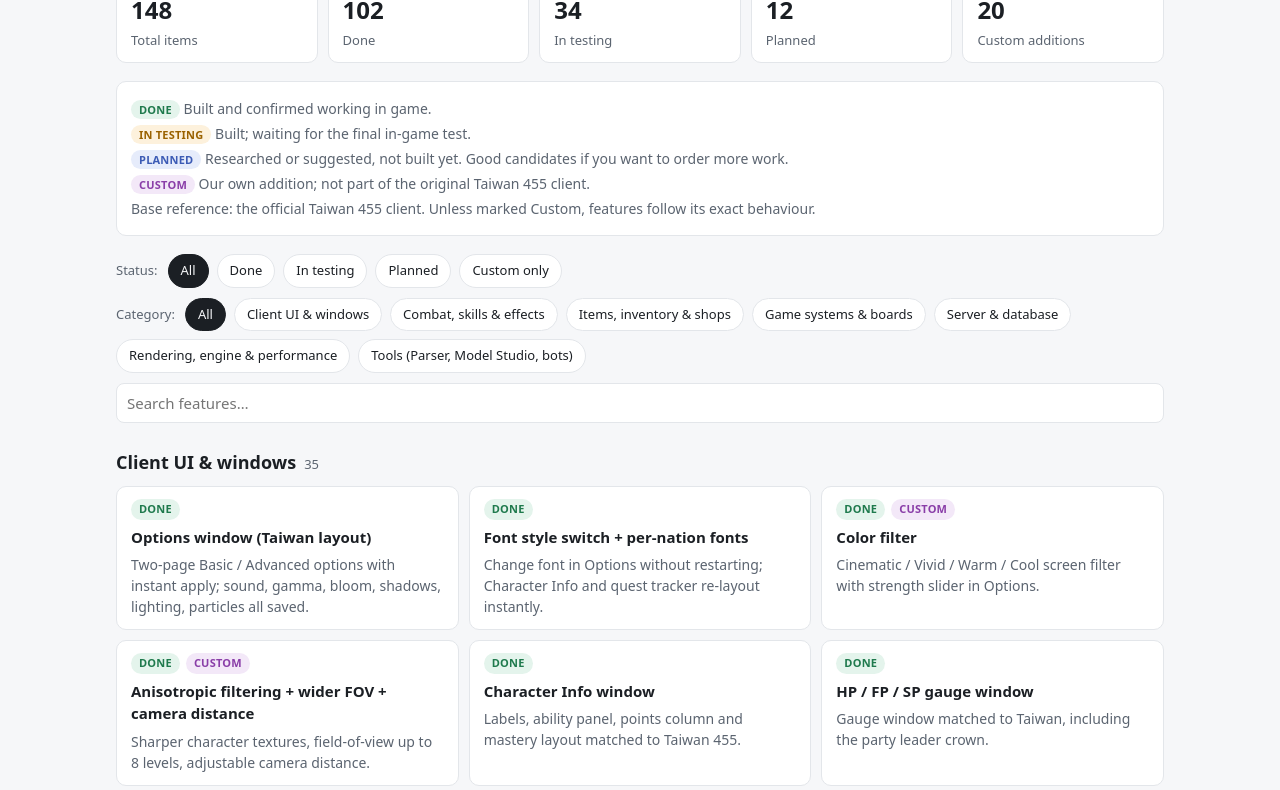
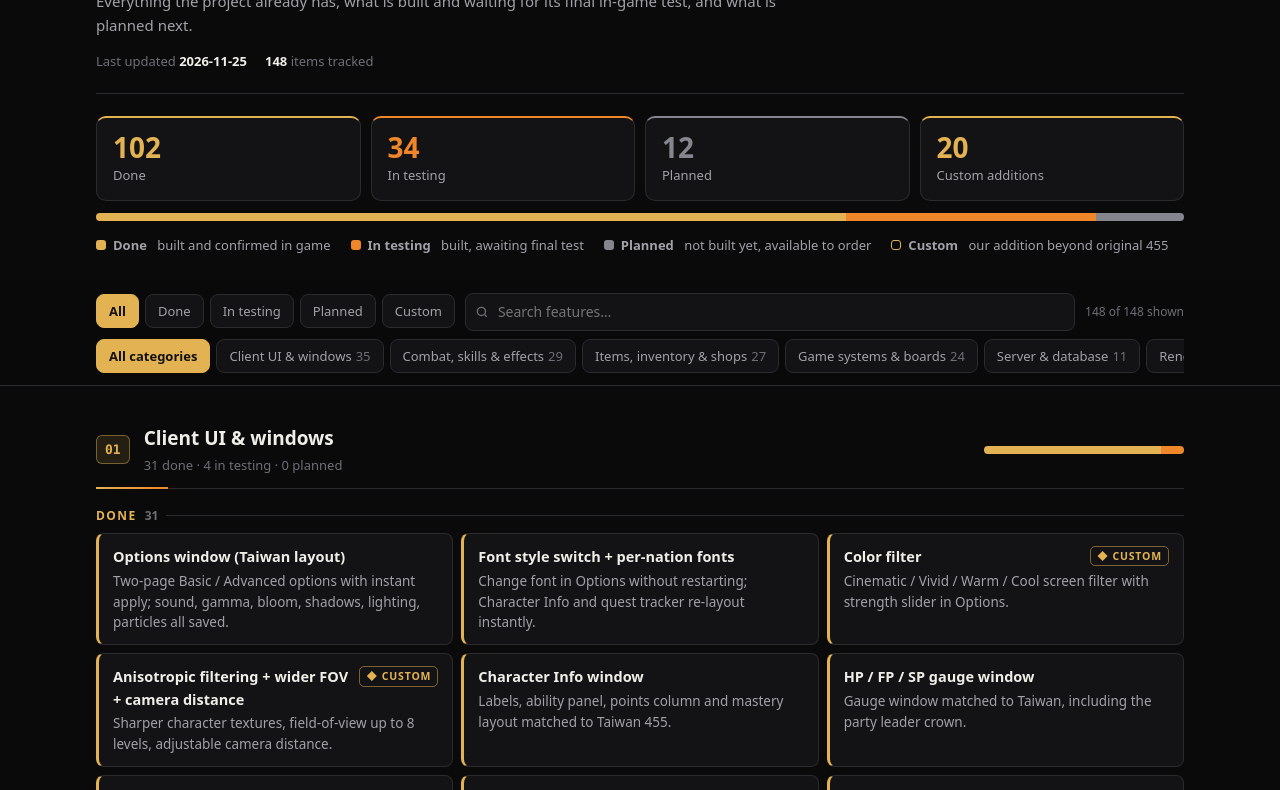
Before and after one commit to legendofcr33d/rf455-roadmap, a plain HTML site: page index.html in a window 1280 px wide. Shown: the part 131-921 px from the top of the page. Drawn offline with Linux system fonts and the light colour scheme.

Commit message:
Restyle roadmap: black/gray with gold/orange accents, grouped by status per category
Co-Authored-By: Claude Opus 5.5 <noreply@anthropic.com>

```diff
--- a/index.html
+++ b/index.html
@@ -5,76 +5,127 @@
 <meta name="viewport" content="width=device-width, initial-scale=1">
 <title>RF Online 455 Roadmap</title>
 <meta name="description" content="What the RF Online 455 project already has, what is in testing, and what is planned.">
+<meta name="theme-color" content="#0a0a0b">
 <style>
 :root{
-  --bg:#f6f7f9; --card:#fff; --ink:#1b1f24; --muted:#5b6470; --line:#e3e6ea;
-  --done:#1f7a4d; --done-bg:#e4f4ec; --test:#9a6200; --test-bg:#fdf1dc;
-  --plan:#3c5bb5; --plan-bg:#e6ecfb; --custom:#8a3ea8; --custom-bg:#f3e8f8;
-  --accent:#1b1f24;
-}
-@media (prefers-color-scheme: dark){
-  :root{
-    --bg:#121418; --card:#1b1e24; --ink:#e8eaed; --muted:#9aa3ae; --line:#2b3039;
-    --done:#6fd19e; --done-bg:#16301f; --test:#f2c06b; --test-bg:#33280f;
-    --plan:#93aaf0; --plan-bg:#1c2540; --custom:#d39cf0; --custom-bg:#2f1d38;
-    --accent:#e8eaed;
-  }
+  --bg:#0a0a0b; --s1:#131315; --s2:#1a1a1d; --s3:#232327; --line:#2a2a2f;
+  --ink:#efeee9; --muted:#a2a1a8; --dim:#6f6e76;
+  --gold:#e3b252; --orange:#f0862a; --gray:#85858d;
+  --gold-soft:rgba(227,178,82,.12); --orange-soft:rgba(240,134,42,.12); --gray-soft:rgba(133,133,141,.14);
+  color-scheme:dark;
 }
 *{box-sizing:border-box}
-body{margin:0;background:var(--bg);color:var(--ink);font:15px/1.5 system-ui,-apple-system,"Segoe UI",Roboto,sans-serif}
-.wrap{max-width:1080px;margin:0 auto;padding:24px 16px 64px}
-h1{font-size:26px;margin:0 0 4px}
-.sub{color:var(--muted);margin:0 0 20px}
-.stats{display:grid;grid-template-columns:repeat(auto-fit,minmax(150px,1fr));gap:10px;margin-bottom:18px}
-.stat{background:var(--card);border:1px solid var(--line);border-radius:10px;padding:12px 14px}
-.stat b{display:block;font-size:24px}
+html{scroll-behavior:smooth}
+body{margin:0;background:var(--bg);color:var(--ink);font:15px/1.55 system-ui,-apple-system,"Segoe UI",Roboto,sans-serif;-webkit-font-smoothing:antialiased}
+.topline{height:3px;background:linear-gradient(90deg,var(--gold),var(--orange) 60%,transparent)}
+.wrap{max-width:1120px;margin:0 auto;padding:0 16px}
+
+/* header */
+header{padding:36px 0 22px;border-bottom:1px solid var(--line)}
+.eyebrow{font-size:12px;letter-spacing:.18em;text-transform:uppercase;color:var(--gold);font-weight:600;margin:0 0 10px}
+h1{font-size:clamp(26px,5vw,38px);line-height:1.15;margin:0 0 10px;font-weight:750;letter-spacing:-.01em}
+h1 span{background:linear-gradient(90deg,var(--gold),var(--orange));-webkit-background-clip:text;background-clip:text;color:transparent}
+.sub{color:var(--muted);margin:0;max-width:680px}
+.meta{display:flex;flex-wrap:wrap;gap:6px 18px;margin-top:14px;font-size:13px;color:var(--dim)}
+.meta b{color:var(--ink);font-weight:600}
+
+/* overview */
+.overview{display:grid;grid-template-columns:repeat(4,1fr);gap:10px;margin:22px 0 12px}
+.stat{background:var(--s1);border:1px solid var(--line);border-top:2px solid var(--c);border-radius:10px;padding:14px 16px}
+.stat b{display:block;font-size:28px;line-height:1.1;font-weight:700;color:var(--c)}
 .stat span{color:var(--muted);font-size:13px}
-.legend{background:var(--card);border:1px solid var(--line);border-radius:10px;padding:12px 14px;margin-bottom:18px;font-size:14px;color:var(--muted)}
-.legend p{margin:4px 0}
-.filters{display:flex;flex-wrap:wrap;gap:8px;margin-bottom:10px;align-items:center}
-.filters label{font-size:13px;color:var(--muted);margin-right:2px}
-.chip{border:1px solid var(--line);background:var(--card);color:var(--ink);border-radius:999px;padding:6px 12px;font:inherit;font-size:13px;cursor:pointer}
-.chip[aria-pressed="true"]{background:var(--accent);color:var(--bg);border-color:var(--accent)}
-input[type=search]{flex:1;min-width:200px;border:1px solid var(--line);background:var(--card);color:var(--ink);border-radius:8px;padding:8px 10px;font:inherit}
-section{margin-top:26px}
-section h2{font-size:18px;margin:0 0 10px;display:flex;gap:8px;align-items:baseline}
-section h2 small{color:var(--muted);font-weight:400;font-size:13px}
-.grid{display:grid;grid-template-columns:repeat(auto-fill,minmax(300px,1fr));gap:10px}
-.item{background:var(--card);border:1px solid var(--line);border-radius:10px;padding:12px 14px}
-.item h3{font-size:15px;margin:0 0 6px}
-.item p{margin:0;color:var(--muted);font-size:14px}
-.tags{display:flex;flex-wrap:wrap;gap:6px;margin-bottom:6px}
-.tag{font-size:11px;font-weight:600;border-radius:999px;padding:2px 8px;letter-spacing:.02em}
-.t-done{color:var(--done);background:var(--done-bg)}
-.t-test{color:var(--test);background:var(--test-bg)}
-.t-plan{color:var(--plan);background:var(--plan-bg)}
-.t-custom{color:var(--custom);background:var(--custom-bg)}
-.empty{color:var(--muted);padding:20px 0}
-footer{margin-top:40px;color:var(--muted);font-size:13px}
+.bar{display:flex;height:8px;border-radius:99px;overflow:hidden;background:var(--s3)}
+.bar i{display:block;height:100%}
+.bar i.s-done{background:var(--gold)} .bar i.s-test{background:var(--orange)} .bar i.s-plan{background:var(--gray)}
+.legend{display:flex;flex-wrap:wrap;gap:8px 20px;margin:14px 0 26px;font-size:13px;color:var(--muted)}
+.legend span{display:inline-flex;align-items:center;gap:7px}
+.dot{width:10px;height:10px;border-radius:3px;background:var(--c);flex:none}
+.s-done{--c:var(--gold);--soft:var(--gold-soft)}
+.s-test{--c:var(--orange);--soft:var(--orange-soft)}
+.s-plan{--c:var(--gray);--soft:var(--gray-soft)}
+.s-custom{--c:var(--gold);--soft:var(--gold-soft)}
+
+/* toolbar */
+.toolbar{position:sticky;top:0;z-index:5;background:rgba(10,10,11,.94);backdrop-filter:blur(8px);border-bottom:1px solid var(--line);padding:12px 0 10px}
+.tb-row{display:flex;gap:10px;align-items:center;flex-wrap:wrap}
+.chips{display:flex;gap:6px;overflow-x:auto;scrollbar-width:none;padding-bottom:2px}
+.chips::-webkit-scrollbar{display:none}
+.chip{flex:none;border:1px solid var(--line);background:var(--s1);color:var(--muted);border-radius:8px;padding:6px 12px;font:inherit;font-size:13px;cursor:pointer;white-space:nowrap}
+.chip:hover{color:var(--ink);border-color:#3a3a40}
+.chip em{font-style:normal;color:var(--dim);margin-left:4px}
+.chip[aria-pressed="true"]{color:#111;background:var(--gold);border-color:var(--gold);font-weight:600}
+.chip[aria-pressed="true"] em{color:#3d2c08}
+.chip:focus-visible,input:focus-visible{outline:2px solid var(--orange);outline-offset:2px}
+.search{flex:1;min-width:180px;position:relative}
+.search input{width:100%;border:1px solid var(--line);background:var(--s1);color:var(--ink);border-radius:8px;padding:7px 10px 7px 32px;font:inherit;font-size:14px}
+.search svg{position:absolute;left:10px;top:50%;transform:translateY(-50%);color:var(--dim)}
+#catFilters{margin-top:8px}
+.shown{font-size:12px;color:var(--dim);white-space:nowrap}
+
+/* sections */
+main{padding:8px 0 40px}
+section{margin-top:30px;scroll-margin-top:120px}
+.cat-head{display:grid;grid-template-columns:auto 1fr 200px;gap:14px;align-items:center;padding-bottom:12px;border-bottom:1px solid var(--line);position:relative}
+.cat-head::after{content:"";position:absolute;left:0;bottom:-1px;width:72px;height:2px;background:linear-gradient(90deg,var(--gold),var(--orange))}
+.num{font:600 13px/1 ui-monospace,Consolas,monospace;color:var(--gold);border:1px solid rgba(227,178,82,.45);border-radius:6px;padding:7px 8px;background:var(--gold-soft)}
+.cat-head h2{font-size:19px;margin:0;font-weight:650}
+.cat-head p{margin:2px 0 0;font-size:13px;color:var(--dim)}
+.grp{display:flex;align-items:center;gap:8px;margin:18px 0 8px;font-size:12px;letter-spacing:.12em;text-transform:uppercase;color:var(--c);font-weight:650}
+.grp span{color:var(--dim);letter-spacing:0}
+.grp::after{content:"";flex:1;height:1px;background:var(--line)}
+.grid{display:grid;grid-template-columns:repeat(auto-fill,minmax(320px,1fr));gap:8px}
+.item{background:var(--s1);border:1px solid var(--line);border-left:3px solid var(--c);border-radius:8px;padding:11px 14px;transition:border-color .15s,background .15s}
+.item:hover{background:var(--s2);border-color:#38383e;border-left-color:var(--c)}
+.item-top{display:flex;gap:8px;align-items:flex-start;justify-content:space-between}
+.item h4{margin:0 0 3px;font-size:14.5px;font-weight:600}
+.item p{margin:0;color:var(--muted);font-size:13.5px}
+.badge{flex:none;font-size:10.5px;font-weight:700;letter-spacing:.08em;text-transform:uppercase;color:var(--gold);border:1px solid rgba(227,178,82,.5);border-radius:5px;padding:1px 6px;margin-top:1px}
+.empty{color:var(--muted);padding:40px 0;text-align:center}
+footer{border-top:1px solid var(--line);padding:20px 0 40px;color:var(--dim);font-size:13px}
+
+@media (max-width:720px){
+  .overview{grid-template-columns:repeat(2,1fr)}
+  .cat-head{grid-template-columns:auto 1fr}
+  .cat-head .bar{grid-column:1/-1}
+  .grid{grid-template-columns:1fr}
+  .toolbar{position:static}
+}
 </style>
 </head>
 <body>
+<div class="topline"></div>
 <div class="wrap">
-  <h1>RF Online 455 — Feature &amp; Fix Roadmap</h1>
-  <p class="sub">What the project already has, what is built and waiting for in-game testing, and what is planned. Last updated <b id="updated">2026-11-25</b>.</p>
+  <header>
+    <p class="eyebrow">RF Online · Taiwan 455 base</p>
+    <h1>Feature &amp; Fix <span>Roadmap</span></h1>
+    <p class="sub">Everything the project already has, what is built and waiting for its final in-game test, and what is planned next.</p>
+    <div class="meta"><span>Last updated <b id="updated">2026-11-25</b></span><span><b id="total"></b> items tracked</span></div>
+  </header>
 
-  <div class="stats" id="stats"></div>
+  <div class="overview" id="stats"></div>
+  <div class="bar" id="bar" role="img" aria-label="Overall progress"></div>
+  <div class="legend">
+    <span><i class="dot s-done"></i><b>Done</b>&nbsp;built and confirmed in game</span>
+    <span><i class="dot s-test"></i><b>In testing</b>&nbsp;built, awaiting final test</span>
+    <span><i class="dot s-plan"></i><b>Planned</b>&nbsp;not built yet, available to order</span>
+    <span><i class="dot s-custom" style="background:none;border:1px solid var(--gold)"></i><b>Custom</b>&nbsp;our addition beyond original 455</span>
+  </div>
+</div>
 
-  <div class="legend">
-    <p><span class="tag t-done">DONE</span> Built and confirmed working in game.</p>
-    <p><span class="tag t-test">IN TESTING</span> Built; waiting for the final in-game test.</p>
-    <p><span class="tag t-plan">PLANNED</span> Researched or suggested, not built yet. Good candidates if you want to order more work.</p>
-    <p><span class="tag t-custom">CUSTOM</span> Our own addition; not part of the original Taiwan 455 client.</p>
-    <p>Base reference: the official Taiwan 455 client. Unless marked Custom, features follow its exact behaviour.</p>
+<div class="toolbar">
+  <div class="wrap">
+    <div class="tb-row">
+      <div class="chips" id="statusFilters"></div>
+      <label class="search"><svg width="14" height="14" viewBox="0 0 24 24" fill="none" stroke="currentColor" stroke-width="2.4" aria-hidden="true"><circle cx="11" cy="11" r="7"/><path d="m20 20-3.5-3.5"/></svg><input type="search" id="q" placeholder="Search features…" aria-label="Search features"></label>
+      <span class="shown" id="shown"></span>
+    </div>
+    <div class="chips" id="catFilters"></div>
   </div>
+</div>
 
-  <div class="filters" id="statusFilters"><label>Status:</label></div>
-  <div class="filters" id="catFilters"><label>Category:</label></div>
-  <div class="filters"><input type="search" id="q" placeholder="Search features…" aria-label="Search features"></div>
-
-  <div id="list"></div>
-
-  <footer>This list summarises the project's work log. Status reflects the latest test result we have; features marked In testing may still change.</footer>
+<div class="wrap">
+  <main id="list"></main>
+  <footer>Unless marked Custom, every feature follows the official Taiwan 455 client's behaviour. Status reflects the latest in-game test; items In testing may still change.</footer>
 </div>
 
 <script>
@@ -246,46 +297,55 @@ const F = [
 ["tools","plan",1,"RF Online Studio","Standalone client asset/remodel tool; first viewer slice built."],
 ];
 
-const STATUS = {done:["DONE","t-done"], test:["IN TESTING","t-test"], plan:["PLANNED","t-plan"]};
+const STATUS = {done:["Done","s-done"], test:["In testing","s-test"], plan:["Planned","s-plan"]};
+const ORDER = ["done","test","plan"];
 const state = {status:"all", cat:"all", q:""};
+const esc = s => s.replace(/[&<>"]/g, c => ({"&":"&amp;","<":"&lt;",">":"&gt;",'"':"&quot;"}[c]));
+const count = (arr, s) => arr.filter(f => f[1] === s).length;
+const bar = arr => ORDER.map(s => { const n = count(arr, s); return n ? `<i class="${STATUS[s][1]}" style="width:${n / arr.length * 100}%" title="${STATUS[s][0]}: ${n}"></i>` : ""; }).join("");
 
-function chip(parent, label, key, val){
-  const b = document.createElement("button");
-  b.className = "chip"; b.type = "button"; b.textContent = label;
-  b.dataset.key = key; b.dataset.val = val;
-  b.setAttribute("aria-pressed", state[key] === val);
-  b.onclick = () => { state[key] = val; parent.querySelectorAll(".chip").forEach(c => c.setAttribute("aria-pressed", c.dataset.val === val)); render(); };
-  parent.appendChild(b);
+document.getElementById("total").textContent = F.length;
+document.getElementById("stats").innerHTML =
+  ORDER.map(s => `<div class="stat ${STATUS[s][1]}"><b>${count(F, s)}</b><span>${STATUS[s][0]}</span></div>`).join("") +
+  `<div class="stat s-custom"><b>${F.filter(f => f[2]).length}</b><span>Custom additions</span></div>`;
+document.getElementById("bar").innerHTML = bar(F);
+
+function chips(id, key, opts){
+  const el = document.getElementById(id);
+  el.innerHTML = opts.map(([label, v]) => `<button type="button" class="chip" data-v="${v}" aria-pressed="${state[key] === v}">${label}</button>`).join("");
+  el.onclick = e => {
+    const b = e.target.closest(".chip"); if (!b) return;
+    state[key] = b.dataset.v;
+    el.querySelectorAll(".chip").forEach(c => c.setAttribute("aria-pressed", c === b));
+    render();
+  };
 }
-const sf = document.getElementById("statusFilters"), cf = document.getElementById("catFilters");
-[["All","all"],["Done","done"],["In testing","test"],["Planned","plan"],["Custom only","custom"]].forEach(([l,v]) => chip(sf,l,"status",v));
-chip(cf,"All","cat","all"); Object.entries(CATS).forEach(([k,v]) => chip(cf,v,"cat",k));
+chips("statusFilters", "status", [["All","all"],["Done","done"],["In testing","test"],["Planned","plan"],["Custom","custom"]]);
+chips("catFilters", "cat", [["All categories","all"], ...Object.entries(CATS).map(([k, v]) => [`${esc(v)}<em>${F.filter(f => f[0] === k).length}</em>`, k])]);
 document.getElementById("q").oninput = e => { state.q = e.target.value.toLowerCase(); render(); };
 
-const count = s => F.filter(f => f[1] === s).length;
-document.getElementById("stats").innerHTML =
-  `<div class="stat"><b>${F.length}</b><span>Total items</span></div>` +
-  `<div class="stat"><b>${count("done")}</b><span>Done</span></div>` +
-  `<div class="stat"><b>${count("test")}</b><span>In testing</span></div>` +
-  `<div class="stat"><b>${count("plan")}</b><span>Planned</span></div>` +
-  `<div class="stat"><b>${F.filter(f => f[2]).length}</b><span>Custom additions</span></div>`;
-
-const esc = s => s.replace(/[&<>"]/g, c => ({"&":"&amp;","<":"&lt;",">":"&gt;",'"':"&quot;"}[c]));
 function render(){
-  const order = {done:0,test:1,plan:2};
   const rows = F.filter(f =>
     (state.status === "all" || (state.status === "custom" ? f[2] : f[1] === state.status)) &&
     (state.cat === "all" || f[0] === state.cat) &&
     (!state.q || (f[3] + " " + f[4]).toLowerCase().includes(state.q)));
   let html = "";
-  for (const [k, name] of Object.entries(CATS)){
-    const g = rows.filter(f => f[0] === k).sort((a,b) => order[a[1]] - order[b[1]]);
-    if (!g.length) continue;
-    html += `<section><h2>${name} <small>${g.length}</small></h2><div class="grid">` +
-      g.map(f => `<div class="item"><div class="tags"><span class="tag ${STATUS[f[1]][1]}">${STATUS[f[1]][0]}</span>${f[2] ? '<span class="tag t-custom">CUSTOM</span>' : ""}</div><h3>${esc(f[3])}</h3><p>${esc(f[4])}</p></div>`).join("") +
-      `</div></section>`;
-  }
-  document.getElementById("list").innerHTML = html || '<p class="empty">No items match.</p>';
+  Object.entries(CATS).forEach(([k, name], i) => {
+    const all = F.filter(f => f[0] === k), g = rows.filter(f => f[0] === k);
+    if (!g.length) return;
+    html += `<section id="cat-${k}"><div class="cat-head"><span class="num">${String(i + 1).padStart(2, "0")}</span>` +
+      `<div><h2>${esc(name)}</h2><p>${ORDER.map(s => `${count(all, s)} ${STATUS[s][0].toLowerCase()}`).join(" · ")}</p></div>` +
+      `<div class="bar" role="img" aria-label="${esc(name)} progress">${bar(all)}</div></div>`;
+    ORDER.forEach(s => {
+      const gs = g.filter(f => f[1] === s); if (!gs.length) return;
+      html += `<h3 class="grp ${STATUS[s][1]}">${STATUS[s][0]} <span>${gs.length}</span></h3><div class="grid">` +
+        gs.map(f => `<article class="item ${STATUS[s][1]}"><div class="item-top"><h4>${esc(f[3])}</h4>${f[2] ? '<span class="badge">◆ Custom</span>' : ""}</div><p>${esc(f[4])}</p></article>`).join("") +
+        `</div>`;
+    });
+    html += `</section>`;
+  });
+  document.getElementById("list").innerHTML = html || '<p class="empty">No items match your filters.</p>';
+  document.getElementById("shown").textContent = `${rows.length} of ${F.length} shown`;
 }
 render();
 </script>
```
